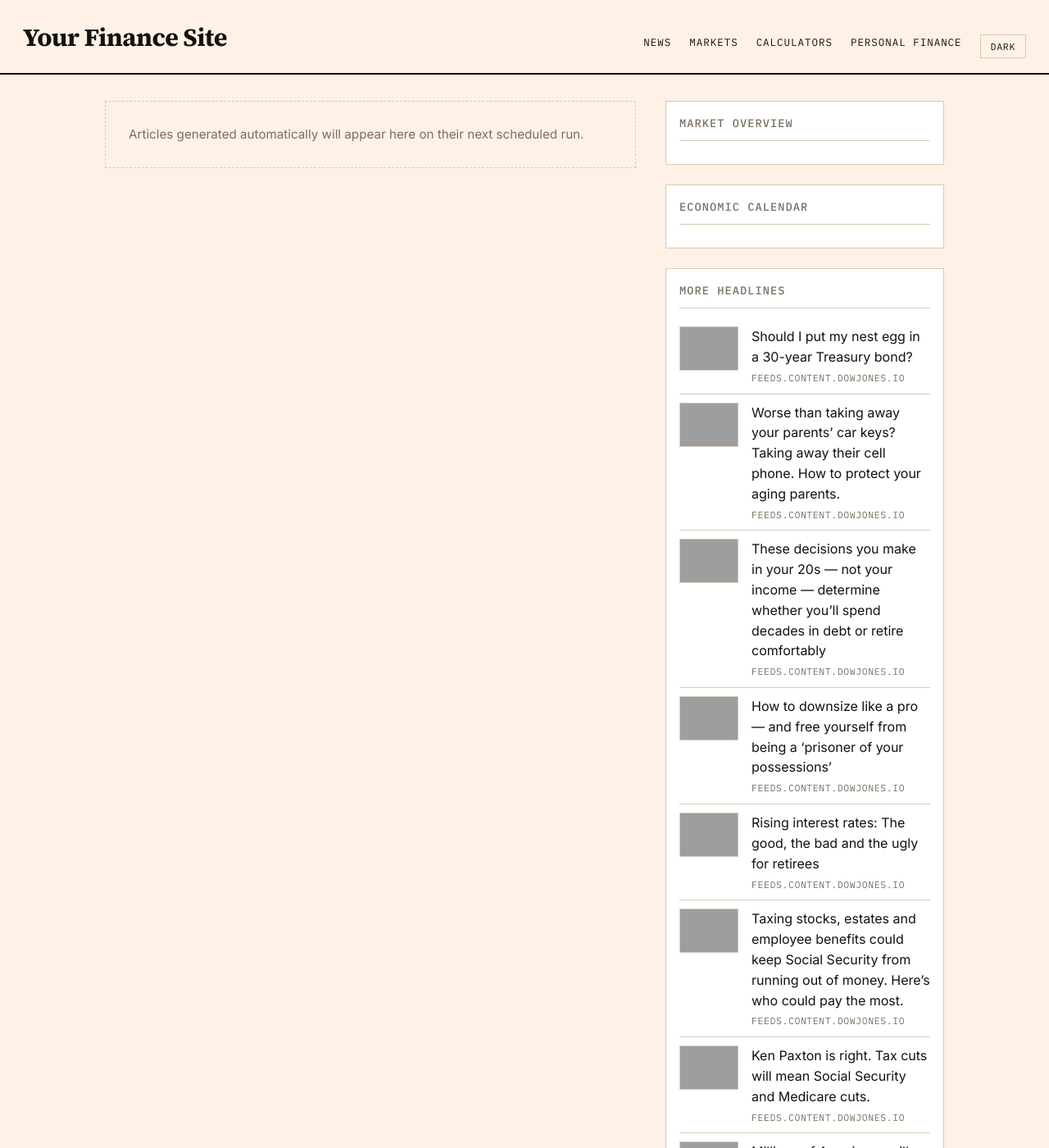
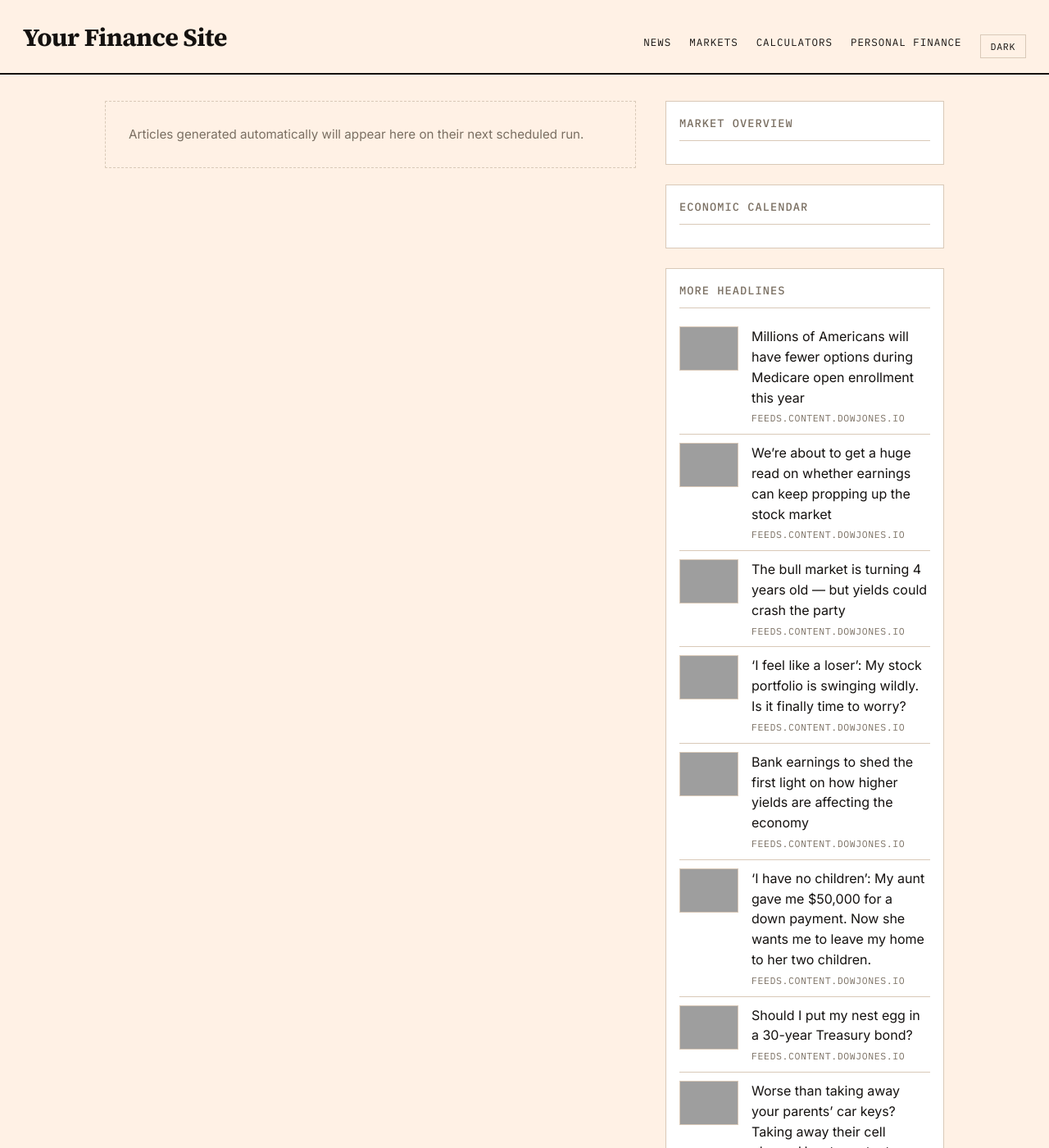
Before and after one commit to GlobTechCo/globtechco.github.io, a Jekyll site: the page built from index.html, in a window 1280 px wide and 1400 px high, cut to the strip 0-1400 px from the top of the window. Shown: the whole strip at 82% size. Built offline with Jekyll 4.4.1, drawn with Linux system fonts in a browser that asks for light colours; a script that is not in the unit is left out; the list of posts is cut into pages by our own code; some of the changed text lies outside the part shown; grey boxes are pictures that could not be loaded.

Commit message:
Auto-content update 2026-10-11

```diff
--- a/_data/aggregator.yml
+++ b/_data/aggregator.yml
@@ -1,3 +1,33 @@
+- title: "Millions of Americans will have fewer options during Medicare open enrollment this year"
+  link: "https://www.marketwatch.com/story/millions-of-americans-will-have-fewer-options-during-medicare-open-enrollment-this-year-6b56698b?mod=mw_rss_topstories"
+  source: "feeds.content.dowjones.io"
+  pubdate: "Sun, 11 Oct 2026 16:35:00 GMT"
+  image: "https://images.mktw.net/im-95277204"
+- title: "We\u2019re about to get a huge read on whether earnings can keep propping up the stock market"
+  link: "https://www.marketwatch.com/story/were-about-to-get-a-huge-read-on-whether-earnings-can-keep-propping-up-the-stock-market-459b565b?mod=mw_rss_topstories"
+  source: "feeds.content.dowjones.io"
+  pubdate: "Sun, 11 Oct 2026 14:00:00 GMT"
+  image: "https://images.mktw.net/im-77418112"
+- title: "The bull market is turning 4 years old \u2014 but yields could crash the party"
+  link: "https://www.marketwatch.com/story/the-bull-market-is-turning-4-years-old-but-yields-could-crash-the-party-1305fe6c?mod=mw_rss_topstories"
+  source: "feeds.content.dowjones.io"
+  pubdate: "Sun, 11 Oct 2026 13:00:00 GMT"
+  image: "https://images.mktw.net/im-78943724"
+- title: "\u2018I feel like a loser\u2019: My stock portfolio is swinging wildly. Is it finally time to worry?"
+  link: "https://www.marketwatch.com/story/i-feel-like-a-loser-my-etfs-go-up-one-day-and-crash-the-next-is-this-a-bad-sign-0c9848b2?mod=mw_rss_topstories"
+  source: "feeds.content.dowjones.io"
+  pubdate: "Sun, 11 Oct 2026 12:30:00 GMT"
+  image: "https://images.mktw.net/im-26618701"
+- title: "Bank earnings to shed the first light on how higher yields are affecting the economy"
+  link: "https://www.marketwatch.com/story/bank-earnings-to-shed-the-first-light-on-how-higher-yields-are-affecting-the-economy-cf3763ef?mod=mw_rss_topstories"
+  source: "feeds.content.dowjones.io"
+  pubdate: "Sun, 11 Oct 2026 12:00:00 GMT"
+  image: "https://images.mktw.net/im-36899660"
+- title: "\u2018I have no children\u2019: My aunt gave me $50,000 for a down payment. Now she wants me to leave my home to her two children."
+  link: "https://www.marketwatch.com/story/i-have-no-children-my-aunt-gave-me-50-000-for-a-down-payment-she-wants-me-to-leave-my-home-to-her-two-children-24fad94c?mod=mw_rss_topstories"
+  source: "feeds.content.dowjones.io"
+  pubdate: "Sun, 11 Oct 2026 12:00:00 GMT"
+  image: "https://images.mktw.net/im-91758975"
 - title: "Should I put my nest egg in a 30-year Treasury bond?"
   link: "https://www.marketwatch.com/story/should-i-put-my-nest-egg-in-a-30-year-treasury-bond-89db6e09?mod=mw_rss_topstories"
   source: "feeds.content.dowjones.io"
@@ -18,33 +48,3 @@
   source: "feeds.content.dowjones.io"
   pubdate: "Sat, 10 Oct 2026 19:44:00 GMT"
   image: "https://images.mktw.net/im-77743573"
-- title: "Rising interest rates: The good, the bad and the ugly for retirees"
-  link: "https://www.marketwatch.com/story/the-good-the-bad-and-the-ugly-of-rising-interest-rates-ee465a81?mod=mw_rss_topstories"
-  source: "feeds.content.dowjones.io"
-  pubdate: "Sat, 10 Oct 2026 19:44:00 GMT"
-  image: "https://images.mktw.net/im-49042399"
-- title: "Taxing stocks, estates and employee benefits could keep Social Security from running out of money. Here\u2019s who could pay the most."
-  link: "https://www.marketwatch.com/story/taxing-stocks-estates-and-employee-benefits-could-keep-social-security-from-running-out-of-money-heres-who-could-pay-the-most-616be82c?mod=mw_rss_topstories"
-  source: "feeds.content.dowjones.io"
-  pubdate: "Sat, 10 Oct 2026 19:44:00 GMT"
-  image: "https://images.mktw.net/im-66664610"
-- title: "Ken Paxton is right. Tax cuts will mean Social Security and Medicare cuts."
-  link: "https://www.marketwatch.com/story/ken-paxton-is-right-tax-cuts-will-mean-social-security-and-medicare-cuts-2befed72?mod=mw_rss_topstories"
-  source: "feeds.content.dowjones.io"
-  pubdate: "Sat, 10 Oct 2026 19:44:00 GMT"
-  image: "https://images.mktw.net/im-91463932"
-- title: "Millions of Americans will have fewer options during Medicare open enrollment this year"
-  link: "https://www.marketwatch.com/story/millions-of-americans-will-have-fewer-options-during-medicare-open-enrollment-this-year-6b56698b?mod=mw_rss_topstories"
-  source: "feeds.content.dowjones.io"
-  pubdate: "Sat, 10 Oct 2026 19:44:00 GMT"
-  image: "https://images.mktw.net/im-95277204"
-- title: "\u2018I feel like a loser\u2019: My stock portfolio is swinging wildly. Is it finally time to worry?"
-  link: "https://www.marketwatch.com/story/i-feel-like-a-loser-my-etfs-go-up-one-day-and-crash-the-next-is-this-a-bad-sign-0c9848b2?mod=mw_rss_topstories"
-  source: "feeds.content.dowjones.io"
-  pubdate: "Sat, 10 Oct 2026 18:31:00 GMT"
-  image: "https://images.mktw.net/im-26618701"
-- title: "Elon Musk is now richer than any American ever \u2014 and it\u2019s not even close"
-  link: "https://www.marketwatch.com/story/elon-musk-is-now-richer-than-any-american-ever-and-its-not-even-close-58f31401?mod=mw_rss_topstories"
-  source: "feeds.content.dowjones.io"
-  pubdate: "Sat, 10 Oct 2026 16:50:00 GMT"
-  image: "https://images.mktw.net/im-42787862"
```
